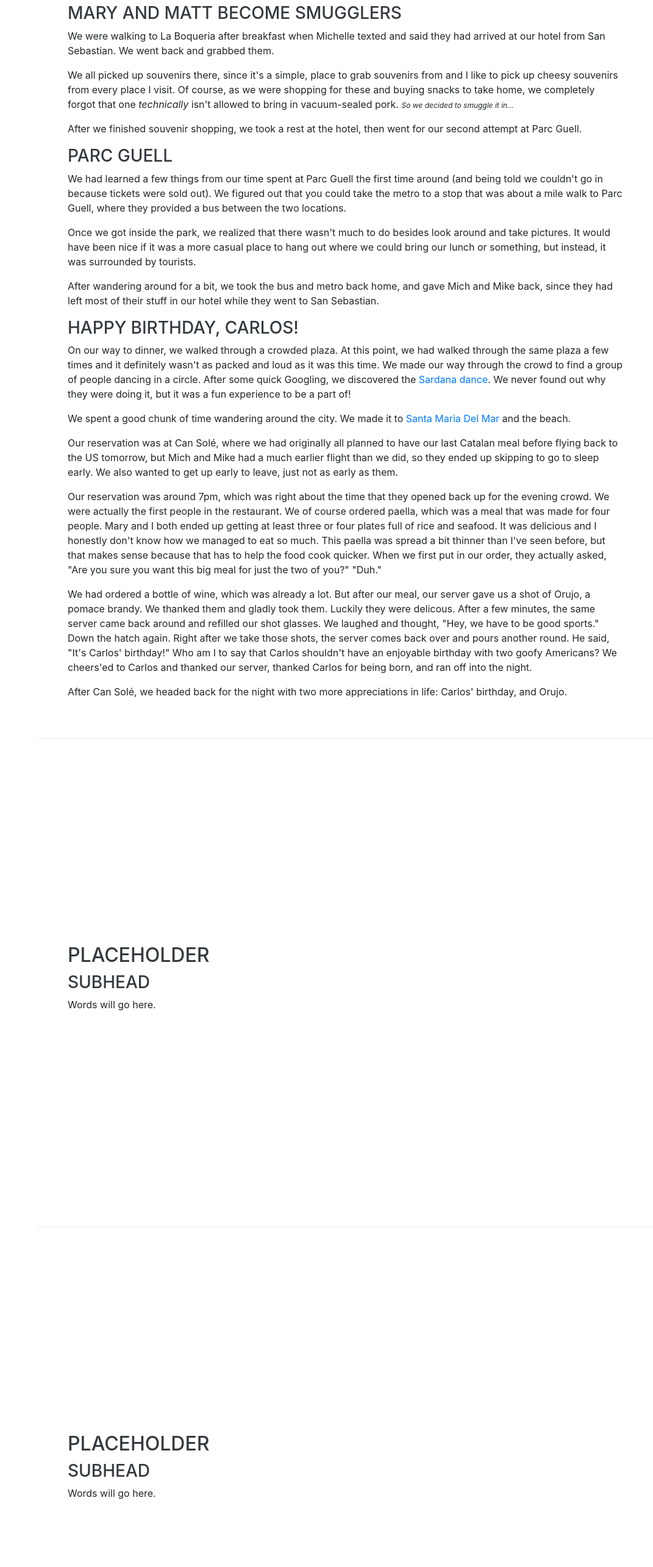
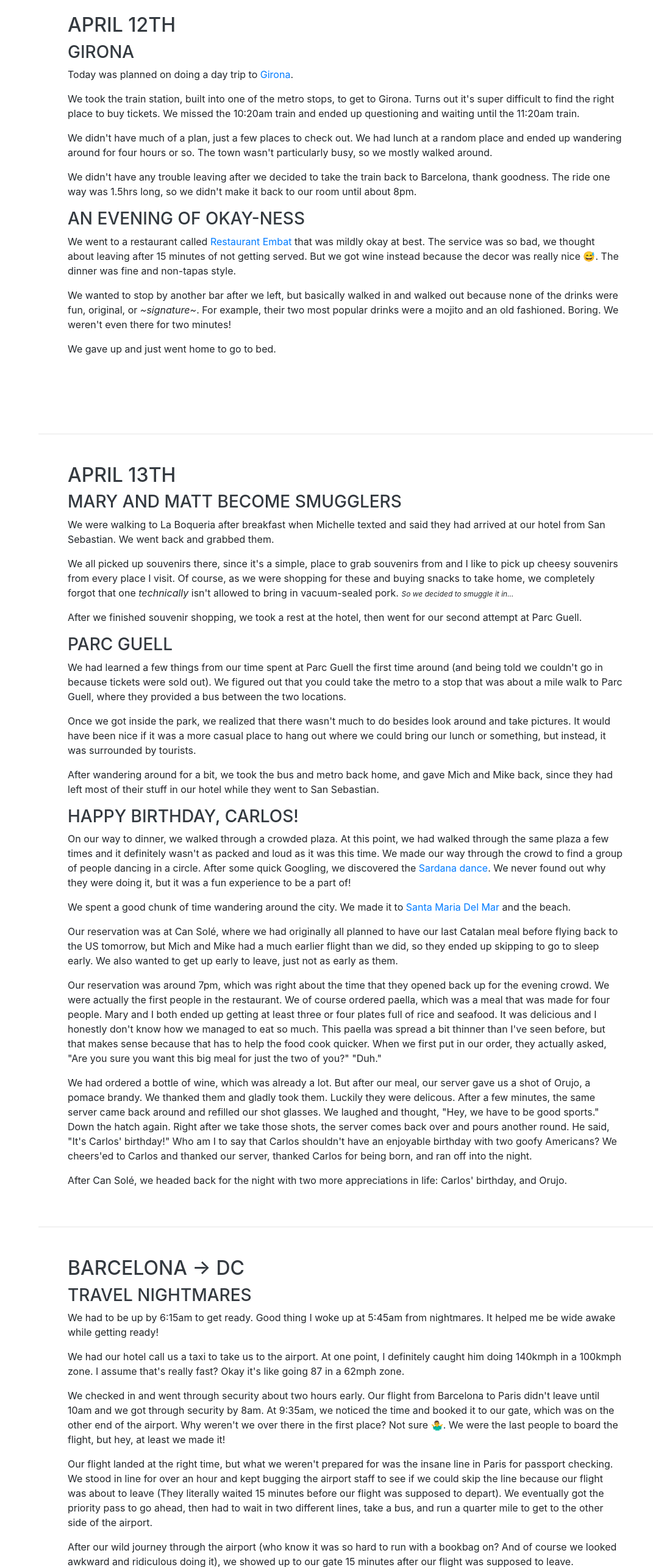
Before and after one commit to mattred1/itinerary, a website with bundled scripts: page index.html in a window 1280 px wide. Shown: the part 8290-10859 px from the top of the page at 61% size, without its empty margins (209-1280 px from the left). Built offline with nearby package versions, Linux system fonts and the light colour scheme; a web font is replaced by a local one.

Commit message:
Updated April 12, 13, and going home

```diff
--- a/index.html
+++ b/index.html
@@ -313,6 +313,33 @@
     <section class="resume-section p-3 p-lg-5 d-flex align-items-center" id="april12">
       <div class="w-100">
         <h2 class="mb-2">April 12th</h2>
+        <h3>Girona</h3>
+        <p>Today was planned on doing a day trip to <a href="https://www.tripadvisor.com/Tourism-g187499-Girona_Province_of_Girona_Catalonia-Vacations.html" target="_blank">Girona</a>.</p>
+        <p>We took the train station, built into one of the metro stops, to get to Girona. Turns out it's super difficult to find the right place to buy tickets. We missed the 10:20am train and ended up questioning and waiting until the 11:20am train.</p>
+        <p>We didn't have much of a plan, just a few places to check out. We had lunch at a random place and ended up wandering around for four hours or so. The town wasn't particularly busy, so we mostly walked around.</p>
+        <p>We didn't have any trouble leaving after we decided to take the train back to Barcelona, thank goodness. The ride one way was 1.5hrs long, so we didn't make it back to our room until about 8pm.</p>
+
+        <h3>An evening of okay-ness</h3>
+        <p>We went to a restaurant called <a href="https://www.tripadvisor.com/Restaurant_Review-g187497-d1074477-Reviews-Restaurant_Embat-Barcelona_Catalonia.html" target="_blank">Restaurant Embat</a> that was mildly okay at best. The service was so bad, we thought about leaving after 15 minutes of not getting served. But we got wine instead because the decor was really nice 😅. The dinner was fine and non-tapas style.</p>
+        <p>We wanted to stop by another bar after we left, but basically walked in and walked out because none of the drinks were fun, original, or <i>~signature~</i>. For example, their two most popular drinks were a mojito and an old fashioned. Boring. We weren't even there for two minutes!</p>
+        <p>We gave up and just went home to go to bed.</p>
+
+
+
+
+
+
+
+
+      </div>
+    </section>
+
+
+    <hr class="m-0">
+
+    <section class="resume-section p-3 p-lg-5 d-flex align-items-center" id="april13">
+      <div class="w-100">
+        <h2 class="mb-2">April 13th</h2>
         <h3>Mary and Matt become smugglers</h3>
         <p>We were walking to La Boqueria after breakfast when Michelle texted and said they had arrived at our hotel from San Sebastian. We went back and grabbed them.</p>
         <p>We all picked up souvenirs there, since it's a simple, place to grab souvenirs from and I like to pick up cheesy souvenirs from every place I visit. Of course, as we were shopping for these and buying snacks to take home, we completely forgot that one <i>technically</i> isn't allowed to bring in vacuum-sealed pork. <span style="font-size:.75rem;"><i>So we decided to smuggle it in...</i></span></p>
@@ -331,27 +358,6 @@
       <p>We had ordered a bottle of wine, which was already a lot. But after our meal, our server gave us a shot of Orujo, a pomace brandy. We thanked them and gladly took them. Luckily they were delicous. After a few minutes, the same server came back around and refilled our shot glasses. We laughed and thought, "Hey, we have to be good sports." Down the hatch again. Right after we take those shots, the server comes back over and pours another round. He said, "It's Carlos' birthday!" Who am I to say that Carlos shouldn't have an enjoyable birthday with two goofy Americans? We cheers'ed to Carlos and thanked our server, thanked Carlos for being born, and ran off into the night.</p>
       <p>After Can Solé, we headed back for the night with two more appreciations in life: Carlos' birthday, and Orujo.</p>
 
-
-
-
-
-
-
-      </div>
-    </section>
-
-
-    <hr class="m-0">
-
-    <section class="resume-section p-3 p-lg-5 d-flex align-items-center" id="april13">
-      <div class="w-100">
-        <h2 class="mb-2">Placeholder</h2>
-        <h3>Subhead</h3>
-        <p>Words will go here.</p>
-
-
-
-
       </div>
     </section>
 
@@ -360,11 +366,16 @@
 
     <section class="resume-section p-3 p-lg-5 d-flex align-items-center" id="barcatodc">
       <div class="w-100">
-        <h2 class="mb-2">Placeholder</h2>
-        <h3>Subhead</h3>
-        <p>Words will go here.</p>
-
-
+        <h2 class="mb-2">Barcelona &rarr; DC</h2>
+        <h3>Travel nightmares</h3>
+        <p>We had to be up by 6:15am to get ready. Good thing I woke up at 5:45am from nightmares. It helped me be wide awake while getting ready!</p>
+        <p>We had our hotel call us a taxi to take us to the airport. At one point, I definitely caught him doing 140kmph in a 100kmph zone. I assume that's really fast? Okay it's like going 87 in a 62mph zone.</p>
+        <p>We checked in and went through security about two hours early. Our flight from Barcelona to Paris didn't leave until 10am and we got through security by 8am. At 9:35am, we noticed the time and booked it to our gate, which was on the other end of the airport. Why weren't we over there in the first place? Not sure 🤷‍♂️. We were the last people to board the flight, but hey, at least we made it!</p>
+        <p>Our flight landed at the right time, but what we weren't prepared for was the insane line in Paris for passport checking. We stood in line for over an hour and kept bugging the airport staff to see if we could skip the line because our flight was about to leave (They literally waited 15 minutes before our flight was supposed to depart). We eventually got the priority pass to go ahead, then had to wait in two different lines, take a bus, and run a quarter mile to get to the other side of the airport.</p>
+        <p>After our wild journey through the airport (who know it was so hard to run with a bookbag on? And of course we looked awkward and ridiculous doing it), we showed up to our gate 15 minutes after our flight was supposed to leave. Fortunately they still accepted us because there were at least 10 more people who had to take the same crazy way to the gate that we did. They <i>did</i> show up a solid three minutes after we did, so I feel like that speaks to how <i>~fit~</i> we are.</p>
+        <p>We finally left Paris to head home. It would have been better without the terrible screaming toddler and the mother who didn't know how to handle a child. I would bet that the kid actually screamed for half the flight.</p>
+        <p>Once we made it back home, we waited in line for another 90 minutes, but at this point we weren't worried about making any connecting flights. We made it through and DIPPED.</p>
+        <p>On our way home, we got our usual Chipotle for dinner (basically after every trip, because it works for dinner and also the following day's lunch), got home, said hello to our cats, and chowed down. It was a nice way to come back.</p>
 
 
       </div>
```
